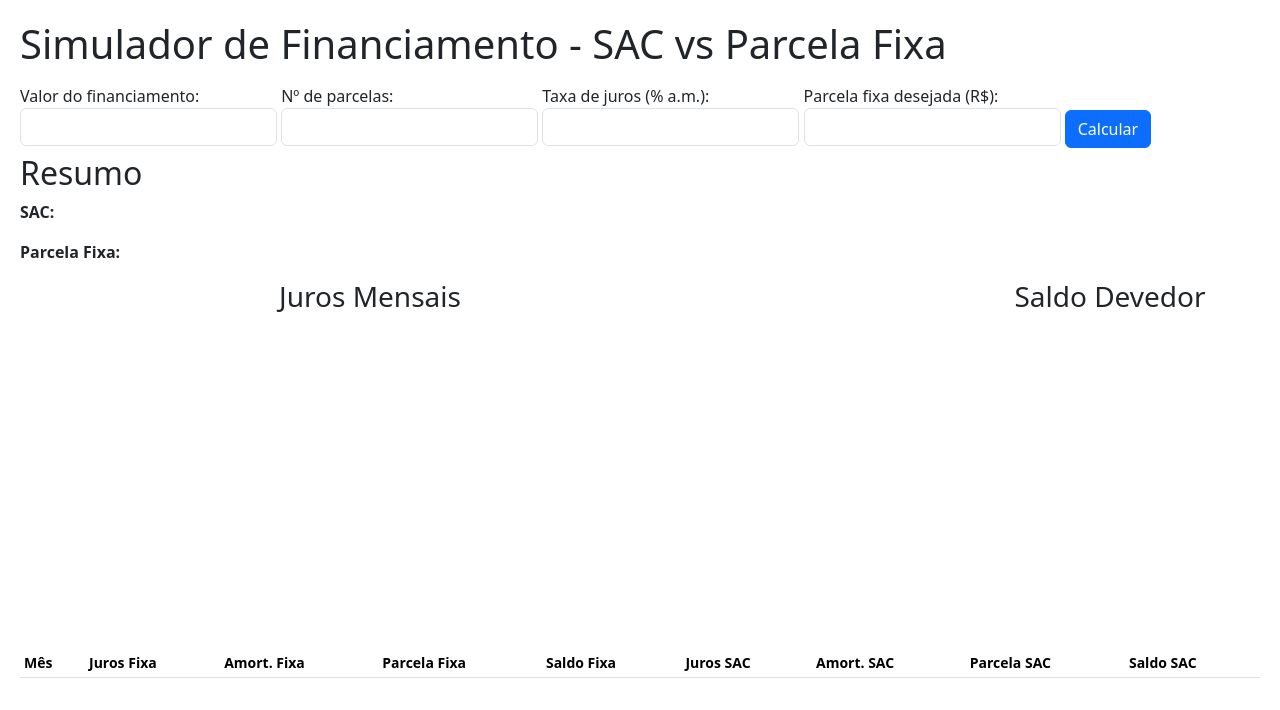
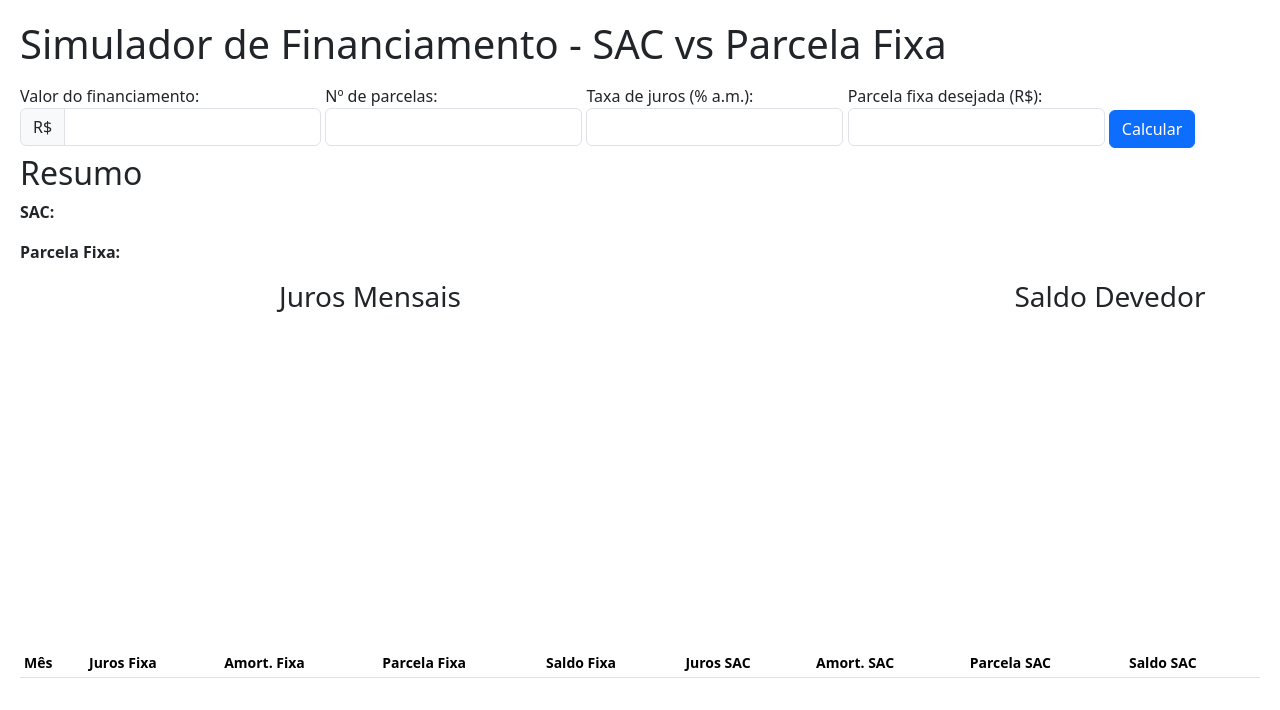
Before and after one commit to JuanBarros2/SimuladorFinanciamento, a plain HTML site: page index.html in a window 1280 px wide. Drawn offline with nearby package versions, Linux system fonts and the light colour scheme.

Commit message:
Adiciona máscara para valor do financiamento

```diff
--- a/index.html
+++ b/index.html
@@ -1,16 +1,23 @@
 <!DOCTYPE html>
 <html lang="pt-BR">
+
 <head>
   <meta charset="UTF-8" />
-  <meta name="viewport" content="width=device-width, initial-scale=1.0"/>
+  <meta name="viewport" content="width=device-width, initial-scale=1.0" />
   <title>Simulador de Financiamento</title>
   <link rel="stylesheet" href="style.css">
   <link href="https://cdn.jsdelivr.net/npm/bootstrap@5.3.3/dist/css/bootstrap.min.css" rel="stylesheet">
   <script src="https://cdn.jsdelivr.net/npm/chart.js"></script>
 </head>
+
 <body>
   <h1>Simulador de Financiamento - SAC vs Parcela Fixa</h1>
-  <label>Valor do financiamento: <input id="valor" type="number" class="form-control" /></label>
+  <label>Valor do financiamento:
+    <div class="input-group">
+      <div class="input-group-text">R$</div>
+      <input id="valor" type="number" type="text" class="form-control">
+    </div>
+  </label>
   <label>Nº de parcelas: <input id="parcelas" type="number" class="form-control" /></label>
   <label>Taxa de juros (% a.m.): <input id="juros" type="number" class="form-control" /></label>
   <label>Parcela fixa desejada (R$): <input id="parcelaFixa" type="number" class="form-control" /></label>
@@ -56,4 +63,5 @@
 
   <script src="script.js"></script>
 </body>
+
 </html>
```
